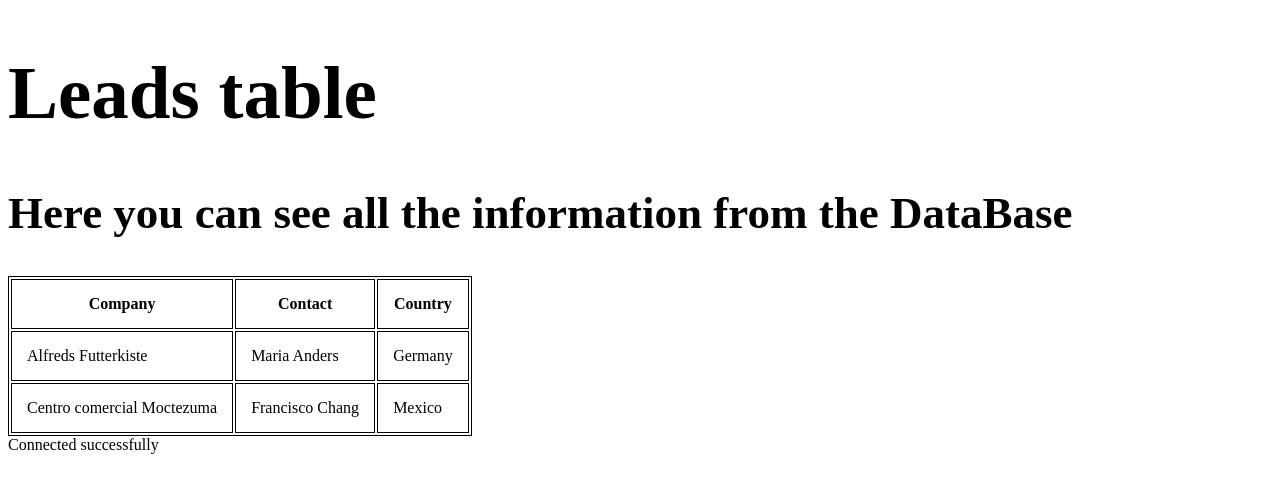
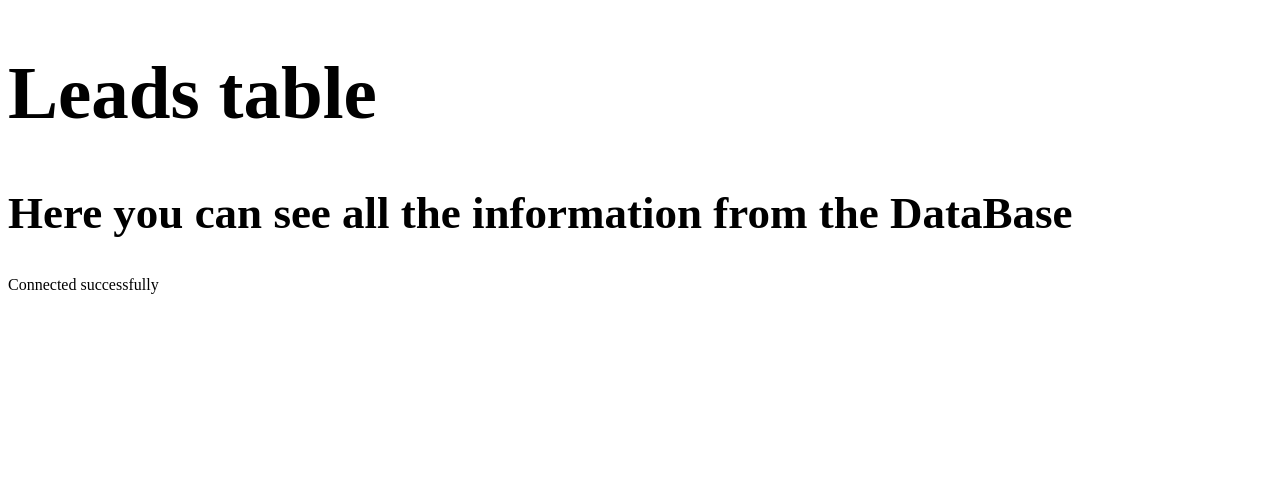
Before and after one commit to BenjaminAaris/Leads-Table, a PHP site: page / in a window 1280 px wide. Shown: the top 493 px of the page. Run offline with PHP 8.4, Linux system fonts and the light colour scheme.

Commit message:
Update index.php
hejsa

```diff
--- a/index.php
+++ b/index.php
@@ -10,27 +10,10 @@
 <body>
 <h1>Leads table</h1>
 <h2> Here you can see all the information from the DataBase </h2>
-    <table>
-        <tr>
-            <th>Company</th>
-            <th>Contact</th>
-            <th>Country</th>
-        </tr>
-        <tr>
-            <td>Alfreds Futterkiste</td>
-            <td>Maria Anders</td>
-            <td>Germany</td>
-        </tr>
-        <tr>
-            <td>Centro comercial Moctezuma</td>
-            <td>Francisco Chang</td>
-            <td>Mexico</td>
-        </tr>
-    </table>
 
 
 </body>
-</html></html>
+</html>
 
 <?php
 $servername = "localhost";
```
